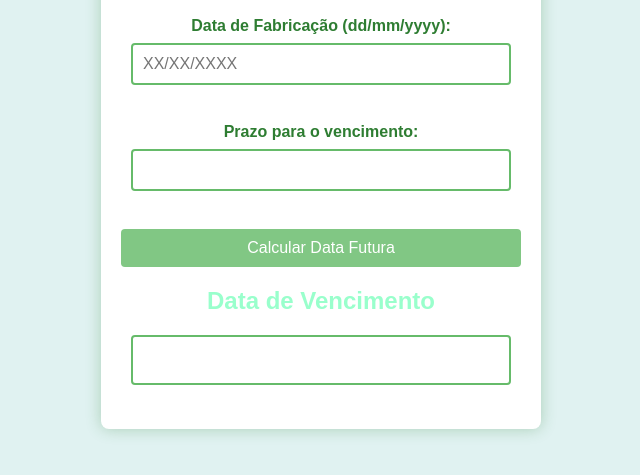
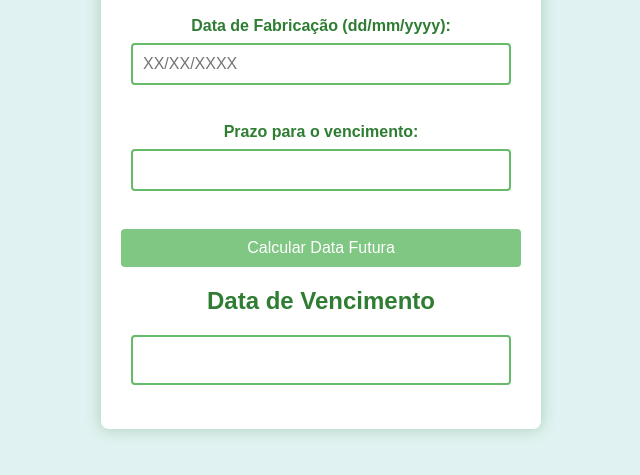
Before and after one commit to Marian4f/C-lculo-de-Prazos, a plain HTML site: page Index.html in a window 1280 px wide. Shown: the part 245-720 px from the top of the page, without its empty margins (319-959 px from the left). Drawn offline with Linux system fonts and the light colour scheme.

Commit message:
Alteração

```diff
--- a/styles.css
+++ b/styles.css
@@ -5,7 +5,7 @@ body {
     background-image: url('path/to/your-image.jpg'); /* Caminho para a sua imagem de fundo */
     background-size: cover; /* Ajusta a imagem para cobrir toda a área do fundo */
     background-position: center; /* Centraliza a imagem */
-    color: #99ffcc; /* Verde limão escuro */
+    color: #2e7d32; /* Verde limão escuro */
     margin: 0;
     padding: 0;
     display: flex;
```
